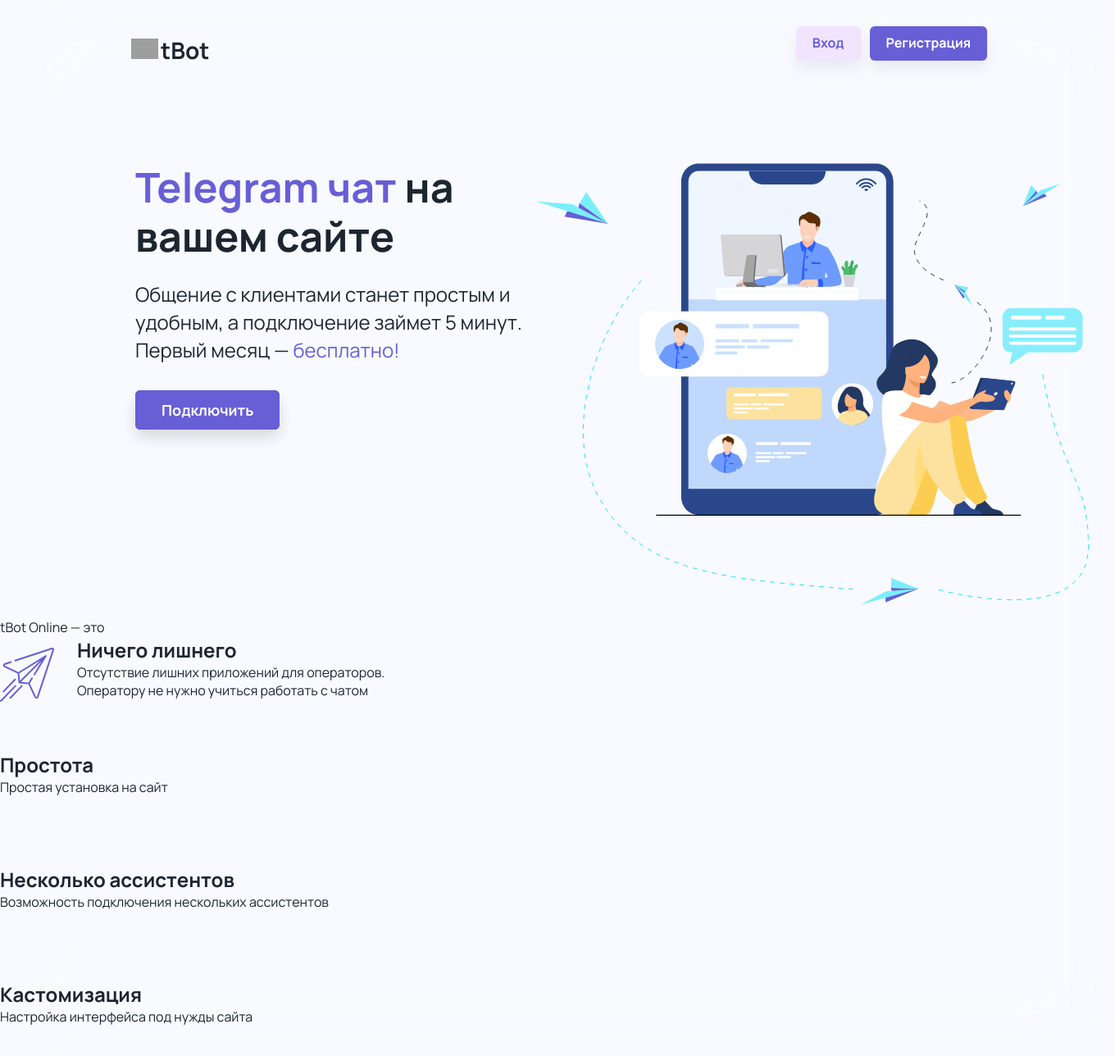
After one commit to Oddi17/lessons2023, a PHP site: page /index_2.html in a window 1360 px wide. The commit adds this page. Shown: the whole page at 82% size. Run offline with PHP 8.4, Linux system fonts and the light colour scheme; grey boxes are pictures that could not be loaded.

Commit message:
dobavil v testovoe

```diff
--- /dev/null
+++ b/testing/first_form/css/moves.css
@@ -0,0 +1,20 @@
+.menu.autorization div {
+  transition: transform 1s ease 0s;
+}
+.menu.autorization div:first-child {
+  color: #685ed6;
+  font-weight: 700;
+}
+.menu.autorization div:hover {
+  transform: rotate(180deg);
+}
+.home__content .button:hover {
+  opacity: 0.6;
+}
+.home__content .button.home {
+  font-feature-settings: "salt" on, "liga" off;
+  padding: 12px 32px;
+  font-size: 18px;
+  font-weight: 700;
+  line-height: 24px;
+}
--- a/testing/first_form/css/style.css
+++ b/testing/first_form/css/style.css
@@ -101,7 +101,7 @@ body {
 .home__content .home__text div span {
   color: #685ed6;
 }
-.home__content .button {
+.button {
   display: inline-block;
   color: #fff;
   text-align: center;
@@ -110,22 +110,60 @@ body {
   box-shadow: 0px 10px 20px 0px rgba(0, 0, 0, 0.07);
   /* opacity:1; */
   transition: opacity 1s ease 0s;
+  cursor: pointer;
 }
-.home__content .button:hover {
+.button:hover {
   opacity: 0.6;
 }
-.home__content .button.home {
+.button.home {
   font-feature-settings: "salt" on, "liga" off;
   padding: 12px 32px;
   font-size: 18px;
   font-weight: 700;
   line-height: 24px;
 }
+
+.button.button__menu {
+  padding: 10px 20px;
+  font-feature-settings: "salt" on, "clig" off, "liga" off;
+  font-size: 16px;
+  font-weight: 700;
+  line-height: 20px;
+}
+.button.button__menu.log {
+  color: #685ed6;
+  background: #f1e4ff;
+  margin-right: 11px;
+}
+
+.menu.unautorization {
+  margin-right: 156px;
+  margin-top: 32px;
+}
+
 .ilustration {
   margin-top: 125px;
   margin-right: 142px;
   width: 690px;
   height: 555px;
+}
+.text__block {
+  display: flex;
+  flex-direction: column;
+  gap: 48px;
+}
+.text__block img {
+  width: 68px;
+}
+.text__block .block {
+  height: 92px;
+  width: 522px;
+  display: flex;
+  gap:26px;
+
+}
+.text__block h2 {
+  margin: 0;
 }
 /*
 .ilustration .phone {
--- /dev/null
+++ b/testing/first_form/index_2.html
@@ -0,0 +1,94 @@
+<!DOCTYPE html>
+<html lang="en">
+  <head>
+    <meta charset="UTF-8" />
+    <meta name="viewport" content="width=device-width, initial-scale=1.0" />
+    <title>Avtoris_desk</title>
+    <link rel="stylesheet" href="css/style.css" />
+    <link rel="stylesheet" href="css/moves.css" />
+    <link rel="preconnect" href="https://fonts.googleapis.com" />
+    <link rel="preconnect" href="https://fonts.gstatic.com" crossorigin />
+    <link
+      href="https://fonts.googleapis.com/css2?family=Inter:wght@100;400;700&family=Manrope:wght@200;400;700&display=swap"
+      rel="stylesheet"
+    />
+  </head>
+  <body>
+    <section class="starting">
+      <div class="header">
+        <div class="logo">
+          <img src="images/logo.svg" />
+          <div>tBot</div>
+        </div>
+        <div class="menu">
+          <div class="menu unautorization">
+            <div class="button button__menu log">Вход</div>
+            <div class="button button__menu reg">Регистрация</div>
+            <!-- <div class="button second">Регистрация</div> -->
+          </div>
+        </div>
+      </div>
+      <div class="home">
+        <div class="home__content">
+          <div class="home__text">
+            <div><span>Telegram чат</span> на вашем сайте</div>
+            <div>
+              Общение с клиентами станет простым и удобным, а подключение займет
+              5 минут. Первый месяц — <span>бесплатно!</span>
+            </div>
+          </div>
+
+          <div class="button">
+            <div class="button home">Подключить</div>
+          </div>
+        </div>
+        <div class="ilustration">
+          <img src="images/full_image.svg" />
+          <!-- <div class="phone">
+          <img src="images/ilustration/phone/vector_phone.svg" />
+          <img src="images/ilustration/phone/vector_top.svg" />
+          <img src="images/ilustration/phone/vector_bottom.svg" />
+        </div> -->
+        </div>
+        <div class="purple__circle-1"></div>
+        <div class="purple__circle-2"></div>
+        <div class="blue__circle"></div>
+      </div>
+    </section>
+    <section class="info">
+      <div class="info__text">
+        <div>tBot Online — это</div>
+        <div class="text__block">
+          <div class="block">
+            <img src="images/info_block/telegram.svg" />
+            <div>
+              <h2>Ничего лишнего</h2>
+              <span
+                >Отсутствие лишних приложений для операторов. Оператору не нужно
+                учиться работать с чатом</span
+              >
+            </div>
+          </div>
+          <div class="block">
+            <div>
+              <h2>Простота</h2>
+              <span>Простая установка на сайт</span>
+            </div>
+          </div>
+          <div class="block">
+            <div>
+              <h2>Несколько ассистентов</h2>
+              <span>Возможность подключения нескольких ассистентов</span>
+            </div>
+          </div>
+          <div class="block">
+            <div>
+              <h2>Кастомизация</h2>
+              <span>Настройка интерфейса под нужды сайта</span>
+            </div>
+          </div>
+        </div>
+      </div>
+    </section>
+  </body>
+</html>
```
Also changed, not shown: testing/first_form/images/info_block/arrows.svg (added), testing/first_form/images/info_block/girl.svg (added), testing/first_form/images/info_block/money.svg (added), testing/first_form/images/info_block/telegram.svg (added), testing/first_form/index_1.html (renamed from testing/first_form/index.html).
